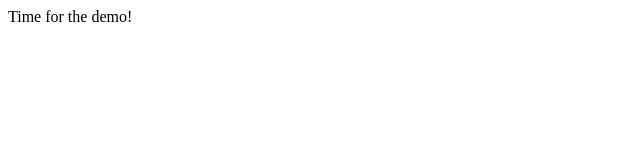
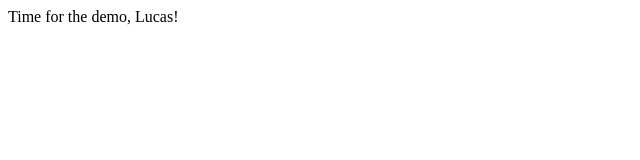
Before and after one commit to beerkeeper/test-reactjs, a React app: page / in a window 1280 px wide. Shown: the top 160 px of the page, without its empty margins (0-640 px from the left). Built offline with nearby package versions, Linux system fonts and the light colour scheme; the HTML template or start-up script is replaced by a standard one.

Commit message:
Made it personal

```diff
--- a/src/App.jsx
+++ b/src/App.jsx
@@ -3,7 +3,7 @@ import React from 'react';
 class App extends React.Component {
   render() {
     return (
-      <div>Time for the demo!</div>
+      <div>Time for the demo, Lucas!</div>
     );
   }
 }
```
